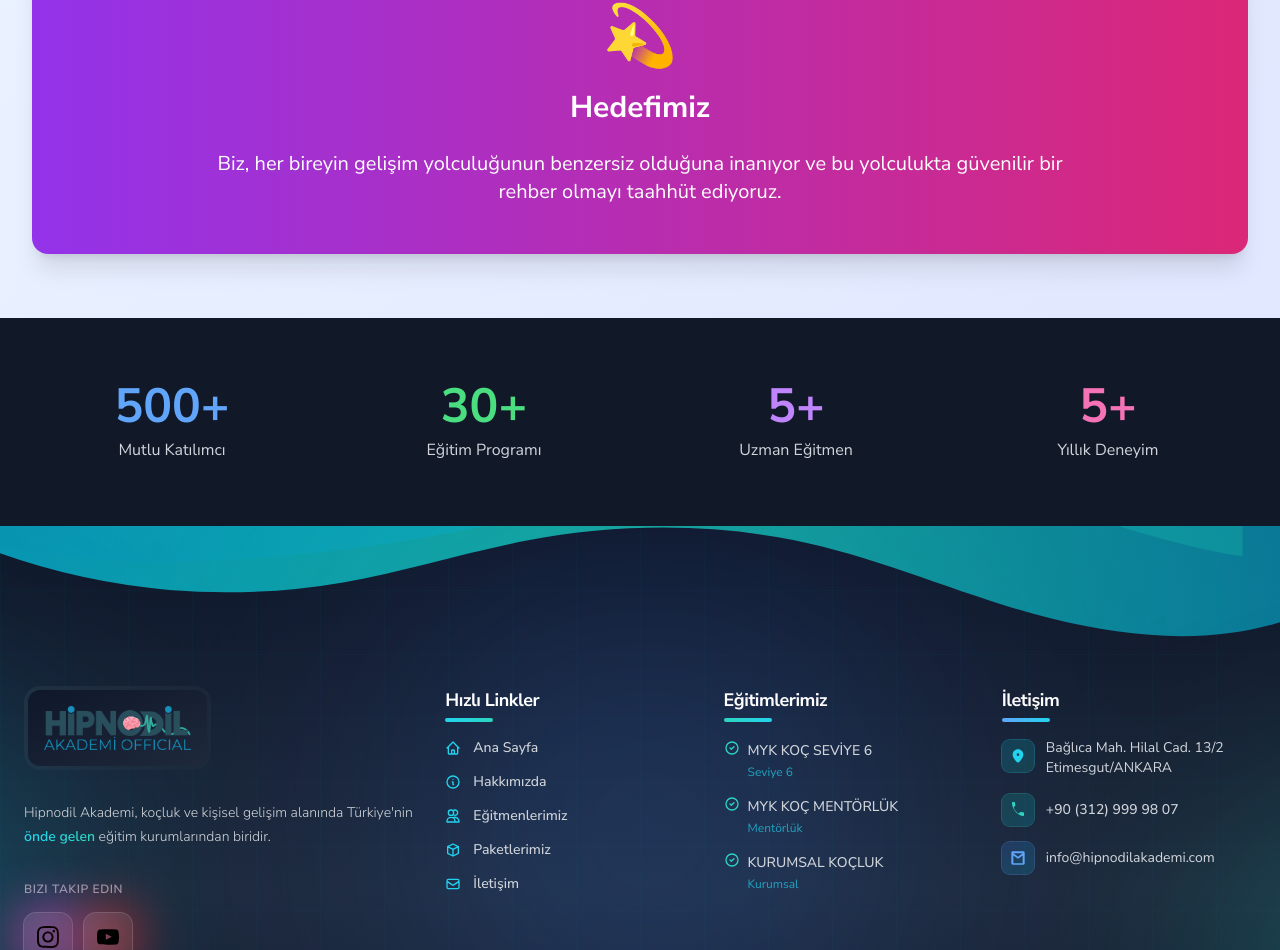
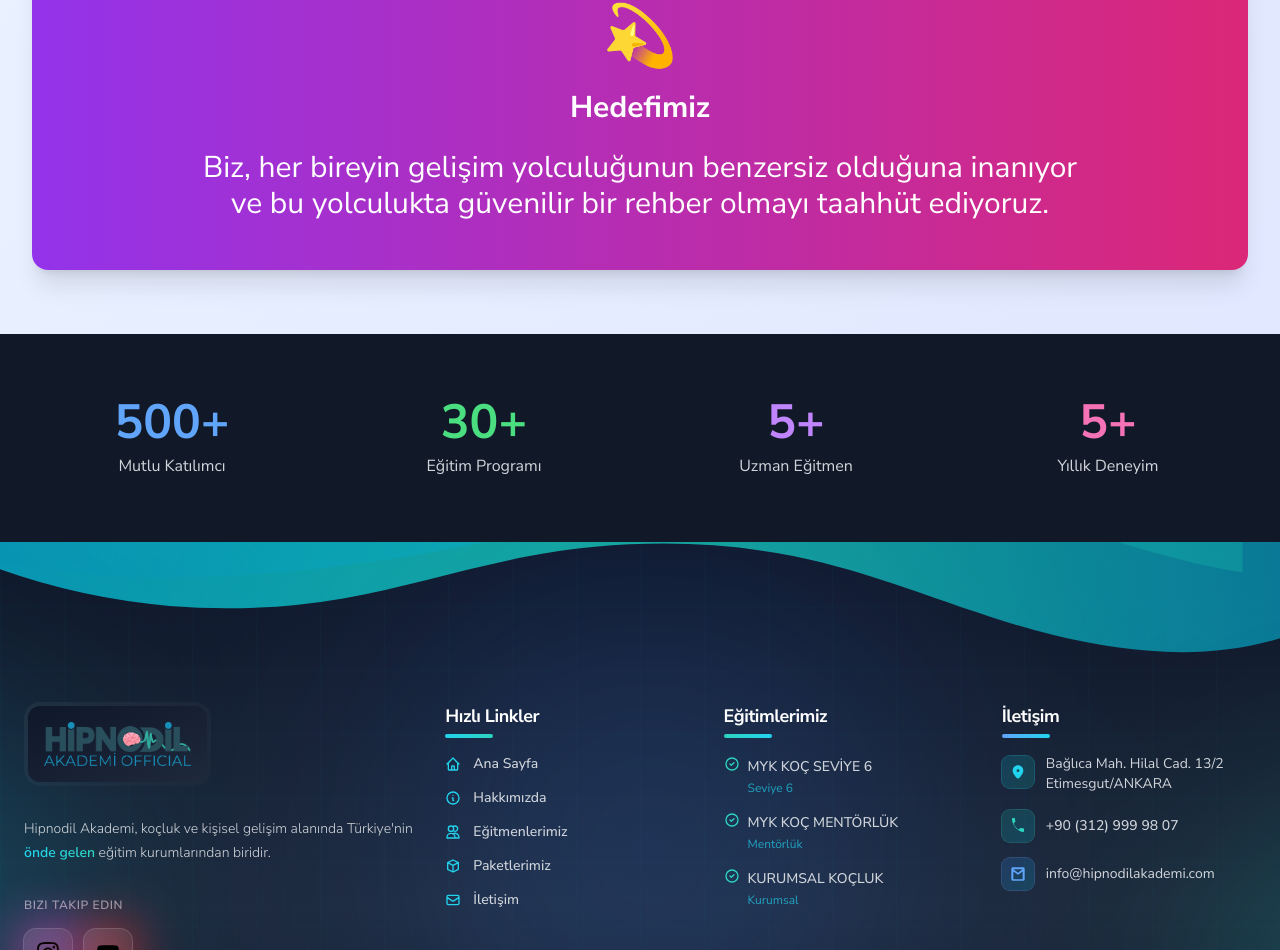
Before and after one commit to tetik-mehmet/hipnodil-akademi, a Next.js app: page /hakkimizda in a window 1280 px wide. Shown: the part 1611-2561 px from the top of the page. Built offline with nearby package versions, Linux system fonts and the light colour scheme.

Commit message:
hedefimiz

```diff
--- a/app/hakkimizda/page.js
+++ b/app/hakkimizda/page.js
@@ -156,7 +156,7 @@ export default function Hakkimizda() {
         <div className="bg-gradient-to-r from-purple-600 to-pink-600 text-white rounded-2xl shadow-xl p-8 md:p-12 text-center">
           <div className="text-6xl mb-6">💫</div>
           <h3 className="text-2xl md:text-3xl font-bold mb-6">Hedefimiz</h3>
-          <p className="text-lg md:text-xl leading-relaxed max-w-4xl mx-auto">
+          <p className="text-2xl md:text-3xl leading-relaxed max-w-4xl mx-auto">
             Biz, her bireyin gelişim yolculuğunun benzersiz olduğuna inanıyor ve
             bu yolculukta güvenilir bir rehber olmayı taahhüt ediyoruz.
           </p>
```
